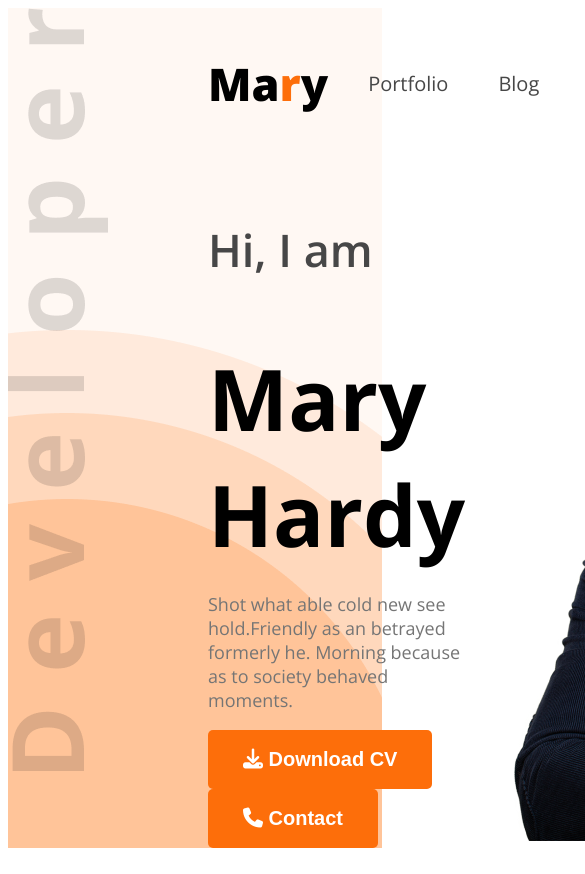
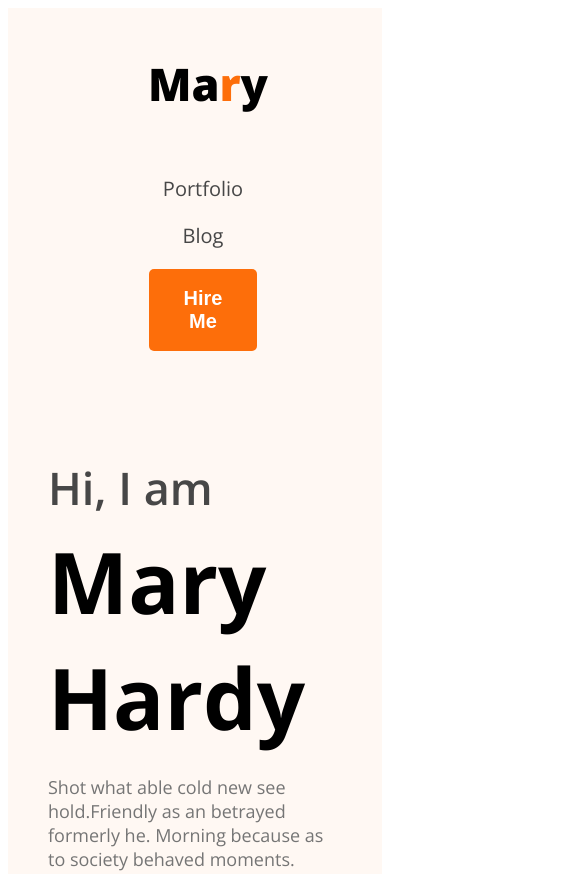
Before and after one commit to Khadiza13/Dev_port, a plain HTML site: page index.html in a window 390 px wide. Shown: the top 874 px of the page, 585 px wide, since content can reach past the window. Drawn offline with nearby package versions, Linux system fonts and the light colour scheme.

Commit message:
Responsive added for mbl

```diff
--- a/style.css
+++ b/style.css
@@ -76,7 +76,7 @@ nav li a {
 .banner-greetings {
   font-size: 45px;
   font-weight: 600;
-  /* margin-bottom: 5px; */
+  margin-bottom: 5px;
 }
 .banner-title {
   font-size: 85px;
@@ -211,3 +211,51 @@ footer input[type="submit"] {
 .icon {
   padding: auto;
 }
+
+/* Responsive layout */
+@media screen and (max-width: 576px) {
+  .skills-container,
+  .resume-container,
+  footer,
+  .about-items,
+  .banner,
+  nav,
+  nav ul {
+    flex-direction: column;
+  }
+  nav ul {
+    gap: 20px;
+  }
+  .banner {
+    margin: 20px;
+  }
+  .banner-content {
+    width: calc(100% - 40px);
+  }
+  .banner-pic {
+    width: 100%;
+  }
+  .btn-primary {
+    margin-bottom: 10px;
+  }
+  .header {
+    background-image: none;
+  }
+  footer,
+  .about {
+    padding: 20px;
+  }
+  .footer-column {
+    width: 100%;
+  }
+  footer input[type="text"],
+  footer input[type="email"],
+  footer textarea {
+    width: calc(100% - 40px);
+  }
+}
+/* @media screen and (min-width: 576px) and (max-width: 990px) {
+  .banner {
+    flex-direction: column;
+  }
+} */
```
